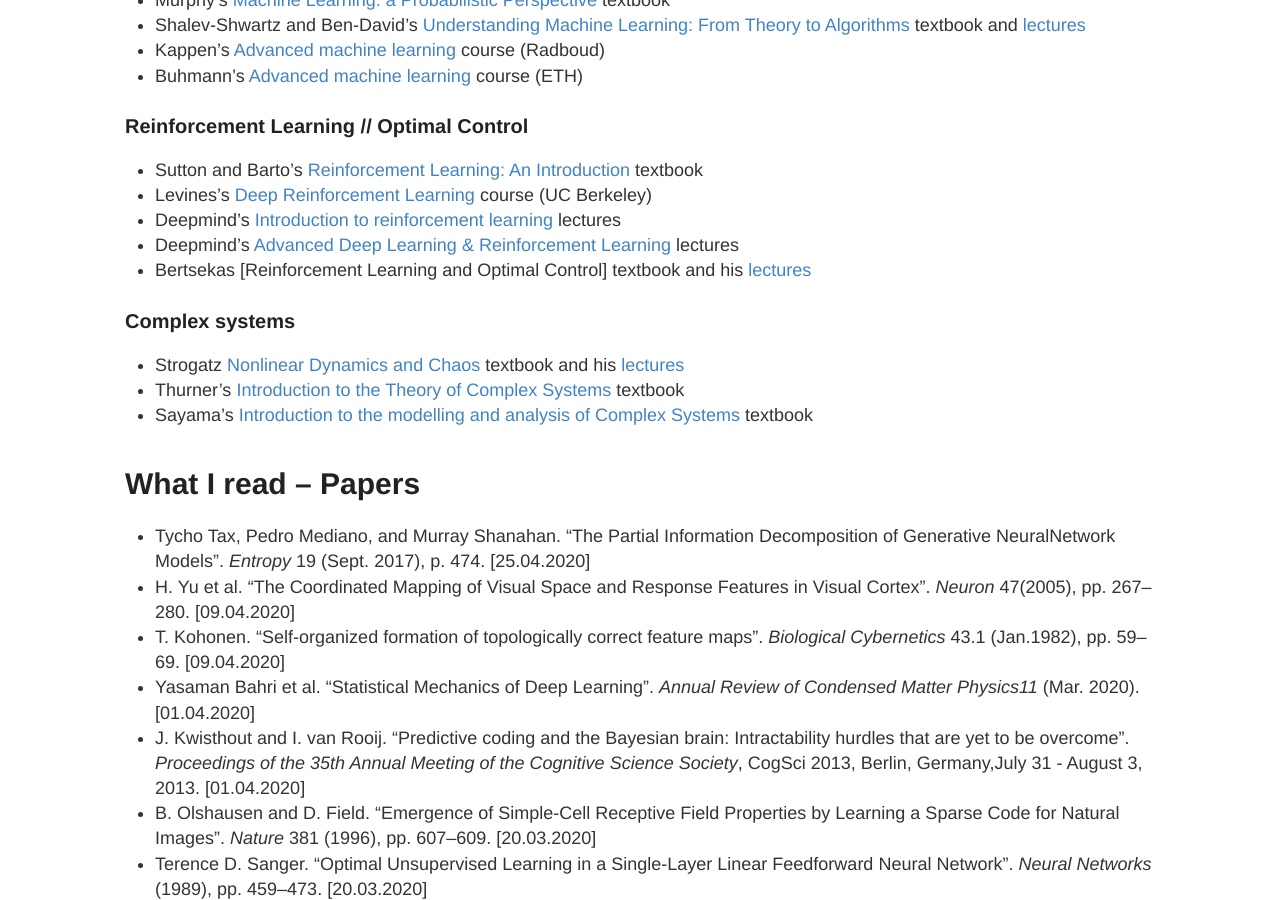
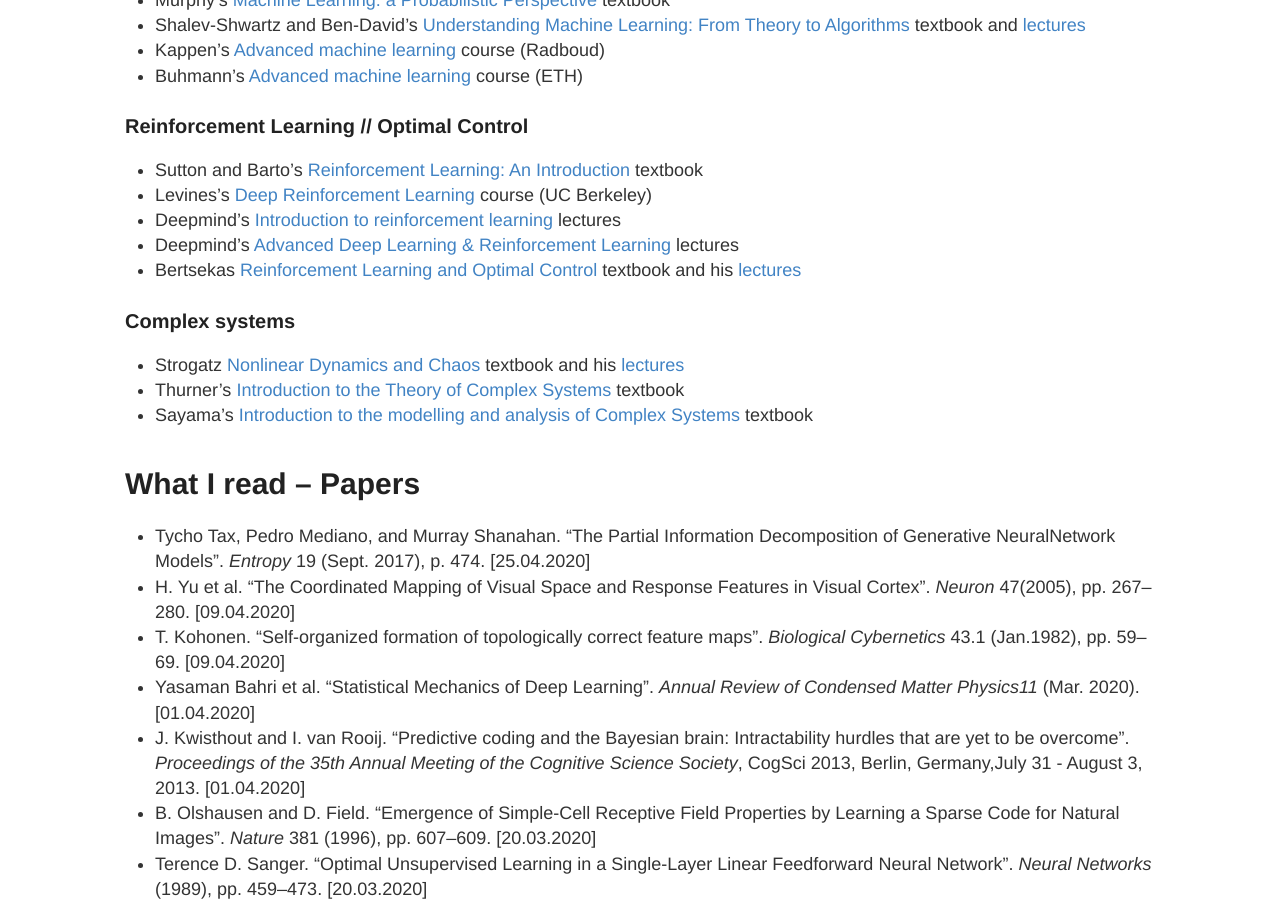
Before and after one commit to Mariusmarten/mariusmarten.github.io, a Jekyll site: the page built from resources.md, in a window 1280 px wide and 900 px high, scrolled down 842 px. Built offline with Jekyll 4.4.1, drawn with Linux system fonts in a browser that asks for light colours; part of the change alters nothing that is shown.

```diff
--- a/resources.md
+++ b/resources.md
@@ -32,7 +32,7 @@ A collection of resources for Computational Neuroscience, Machine Learning and C
 - Levines's [Deep Reinforcement Learning](http://rail.eecs.berkeley.edu/deeprlcourse/) course (UC Berkeley)
 - Deepmind's [Introduction to reinforcement learning](https://www.youtube.com/watch?v=2pWv7GOvuf0&list=PLqYmG7hTraZDM-OYHWgPebj2MfCFzFObQ) lectures
 - Deepmind's [Advanced Deep Learning & Reinforcement Learning](https://www.youtube.com/playlist?list=PLqYmG7hTraZDNJre23vqCGIVpfZ_K2RZs) lectures
-- Bertsekas [Reinforcement Learning and Optimal Control] textbook and his [lectures](https://web.mit.edu/dimitrib/www/RLbook.html)
+- Bertsekas [Reinforcement Learning and Optimal Control](https://web.mit.edu/dimitrib/www/RLbook.html) textbook and his [lectures](https://web.mit.edu/dimitrib/www/RLbook.html)
 
 ### Complex systems
 - Strogatz [Nonlinear Dynamics and Chaos](http://www.hds.bme.hu/~fhegedus/Strogatz%20-%20Nonlinear%20Dynamics%20and%20Chaos.pdf) textbook and his [lectures](https://www.youtube.com/playlist?list=PLbN57C5Zdl6j_qJA-pARJnKsmROzPnO9V)
```
